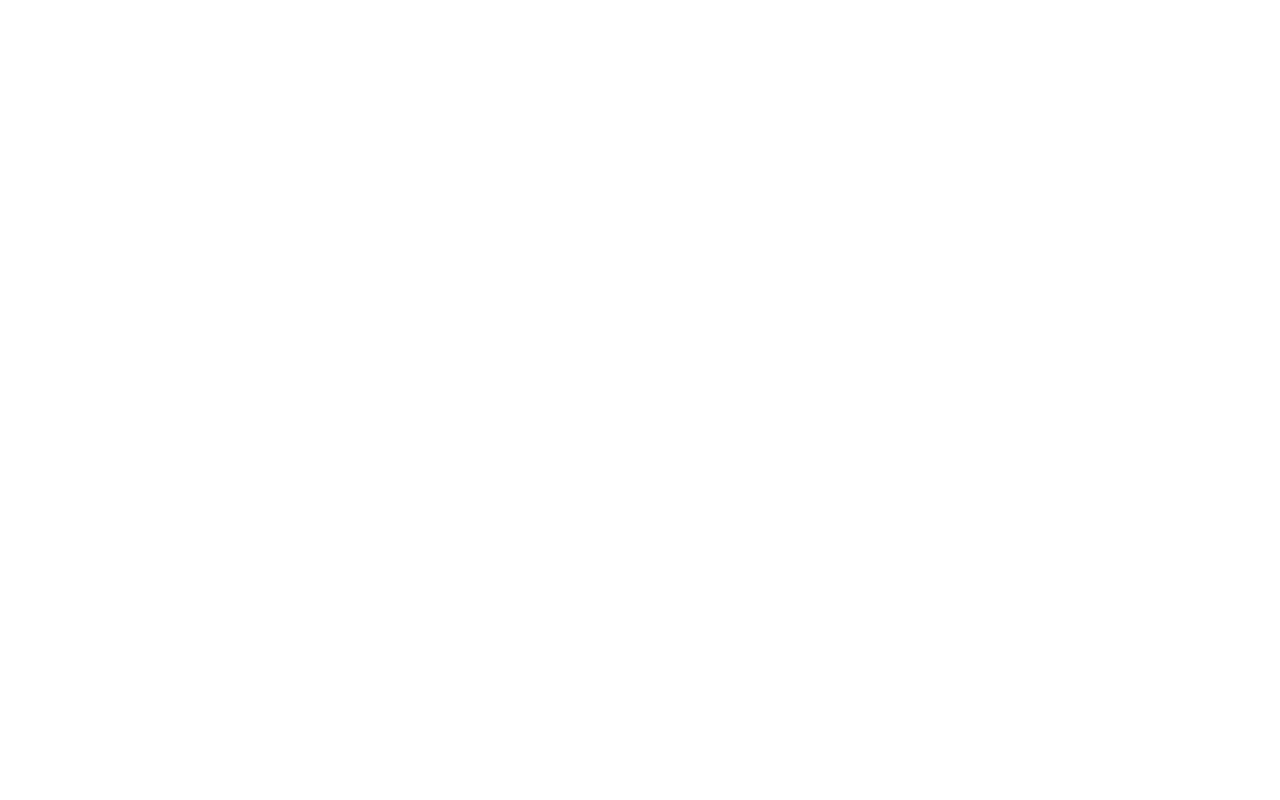
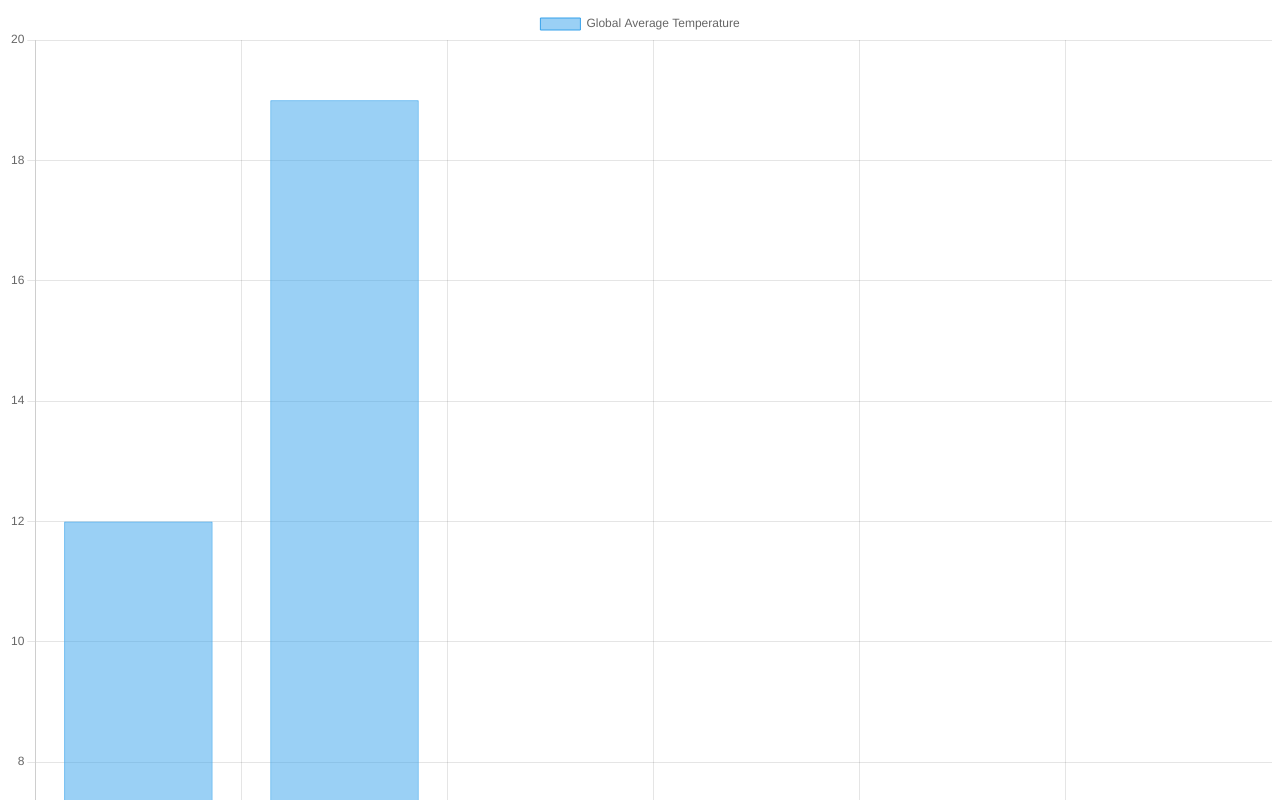
Before and after one commit to vloriandervishi/tabular-csv-js, a plain HTML site: page main.html in a window 1280 px wide. Shown: the top 800 px of the page. Drawn offline with nearby package versions, Linux system fonts and the light colour scheme.

Commit message:
added cdn from chart.js

```diff
--- a/main.html
+++ b/main.html
@@ -1,17 +1,40 @@
 <!DOCTYPE html>
 <html lang="en">
-<head>
-    <meta charset="UTF-8">
-    <meta name="viewport" content="width=device-width, initial-scale=1.0">
+  <head>
+    <meta charset="UTF-8" />
+    <meta name="viewport" content="width=device-width, initial-scale=1.0" />
+    <!-- <script src=></script> -->
+
+    <title>Fetch and Graph</title>
+  </head>
+  <body>
+    <canvas id="canvas" width="400" height="400"> </canvas>
+    <script src="index.js"></script>
     <script src="https://cdn.jsdelivr.net/npm/chart.js"></script>
 
-    <title>Fetch and Graph</title>
-</head>
-<body>
-    <script src="index.js">
-
-
-
+    <script>
+      const ctx = document.getElementById("canvas");
+      const xlabel = [];
+      new Chart(ctx, {
+        type: "bar",
+        data: {
+          labels: ["Red", "Blue", "Yellow", "Green", "Purple", "Orange"],
+          datasets: [
+            {
+              label: "Global Average Temperature",
+              data: [12, 19, 3, 5, 2, 3],
+              borderWidth: 1,
+            },
+          ],
+        },
+        options: {
+          scales: {
+            y: {
+              beginAtZero: true,
+            },
+          },
+        },
+      });
     </script>
-</body>
+  </body>
 </html>
```
